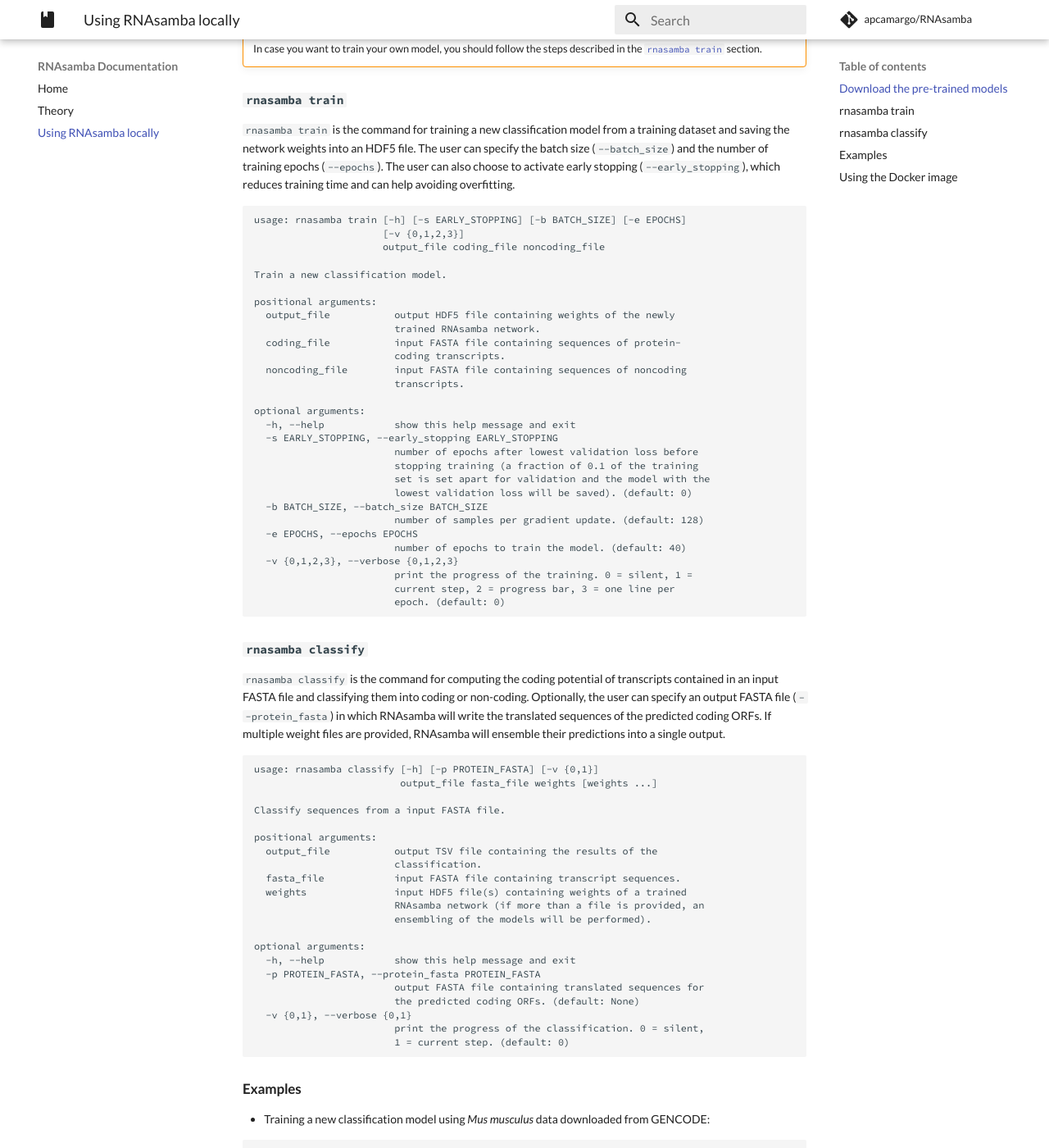
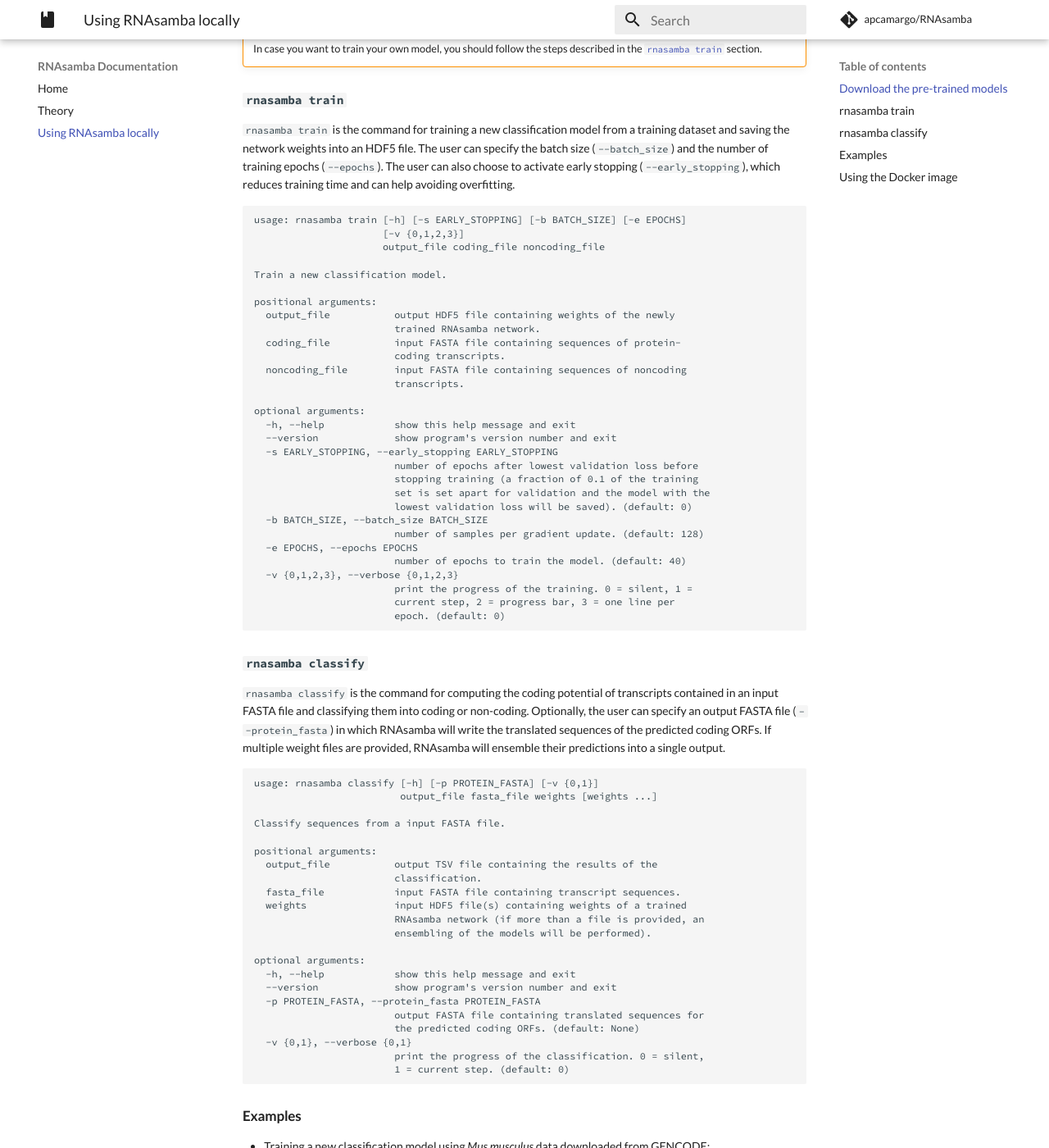
Before and after one commit to apcamargo/RNAsamba, an MkDocs documentation site: the page built from docs/usage.md, in a window 1280 px wide and 1400 px high, scrolled down 573 px. Shown: the whole window at 82% size. Built offline with MkDocs 1.6.1 and Material for MkDocs 9.7.7, drawn with Linux system fonts in a browser that asks for light colours; comment, search, counter and statistics services are not loaded.

Commit message:
Update documentation

```diff
--- a/docs/usage.md
+++ b/docs/usage.md
@@ -43,6 +43,7 @@ positional arguments:
 
 optional arguments:
   -h, --help            show this help message and exit
+  --version             show program's version number and exit
   -s EARLY_STOPPING, --early_stopping EARLY_STOPPING
                         number of epochs after lowest validation loss before
                         stopping training (a fraction of 0.1 of the training
@@ -78,6 +79,7 @@ positional arguments:
 
 optional arguments:
   -h, --help            show this help message and exit
+  --version             show program's version number and exit
   -p PROTEIN_FASTA, --protein_fasta PROTEIN_FASTA
                         output FASTA file containing translated sequences for
                         the predicted coding ORFs. (default: None)
```
